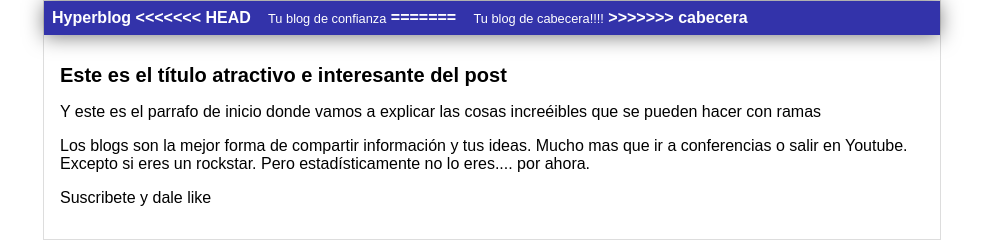
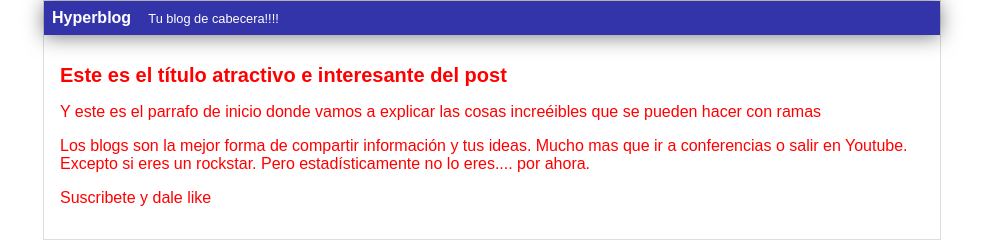
Before and after one commit to juanestebangonzalez/juanestebangonzalez, a plain HTML site: page blogpost.html in a window 1280 px wide. Shown: the whole page, without its empty margins (148-1131 px from the left). Drawn offline with Linux system fonts and the light colour scheme.

Commit message:
modificaciones master en html y css

```diff
--- a/blogpost.html
+++ b/blogpost.html
@@ -9,11 +9,7 @@
     <div id="container">
         <div id="cabecera">
             Hyperblog
-<<<<<<< HEAD
-            <span id="tagline">Tu blog de confianza</span>
-=======
             <span id="tagline">Tu blog de cabecera!!!!</span>
->>>>>>> cabecera
         </div>
         <div id="post">
             <h1>Este es el título atractivo e interesante del post</h1>
--- a/css/estilos.css
+++ b/css/estilos.css
@@ -1,9 +1,5 @@
 body {
-<<<<<<< HEAD
-    color: blue;
-=======
     color: red;
->>>>>>> cabecera
     text-align: center;
     font-family: "arial";
     font-size: 16px;
```
